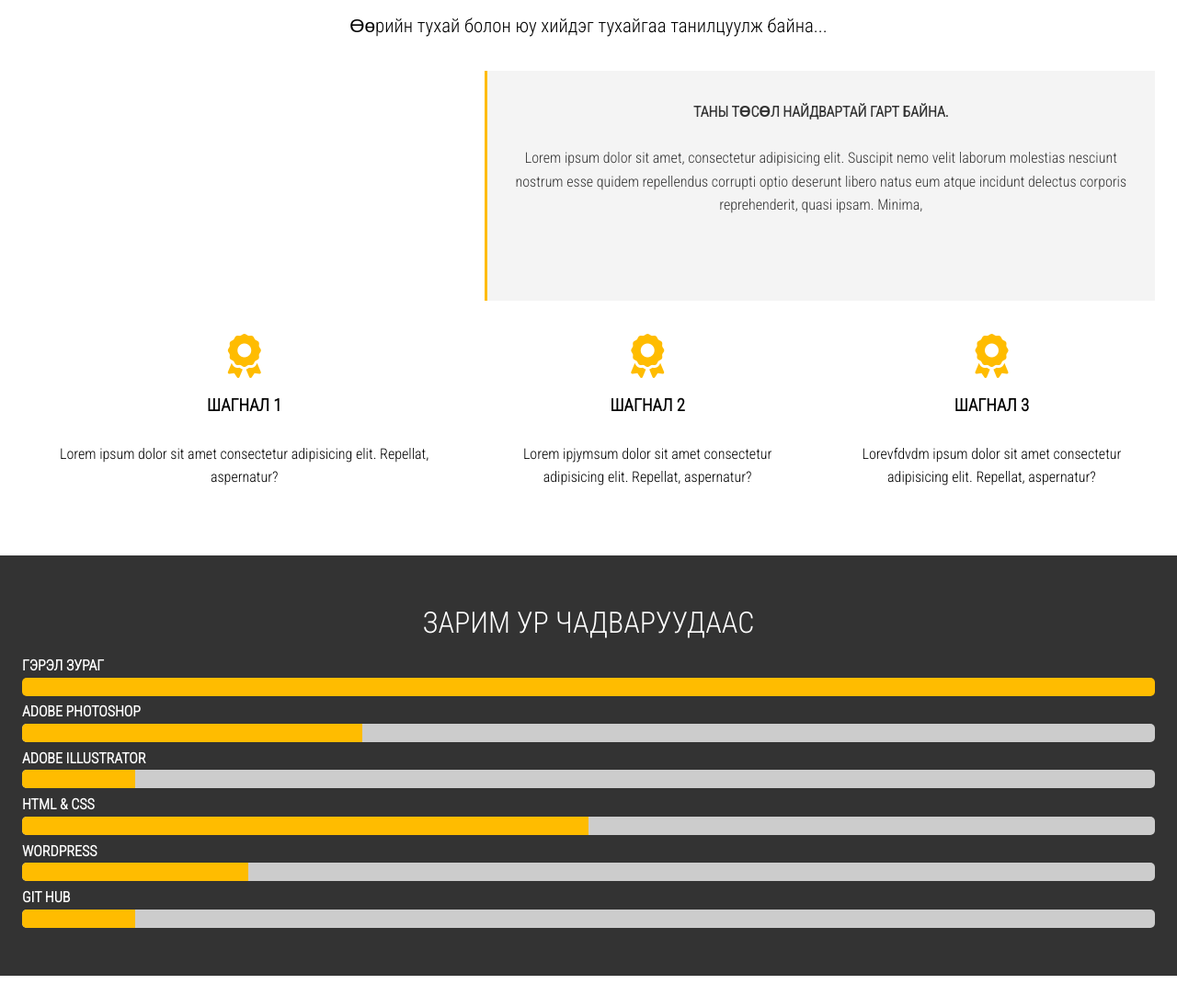
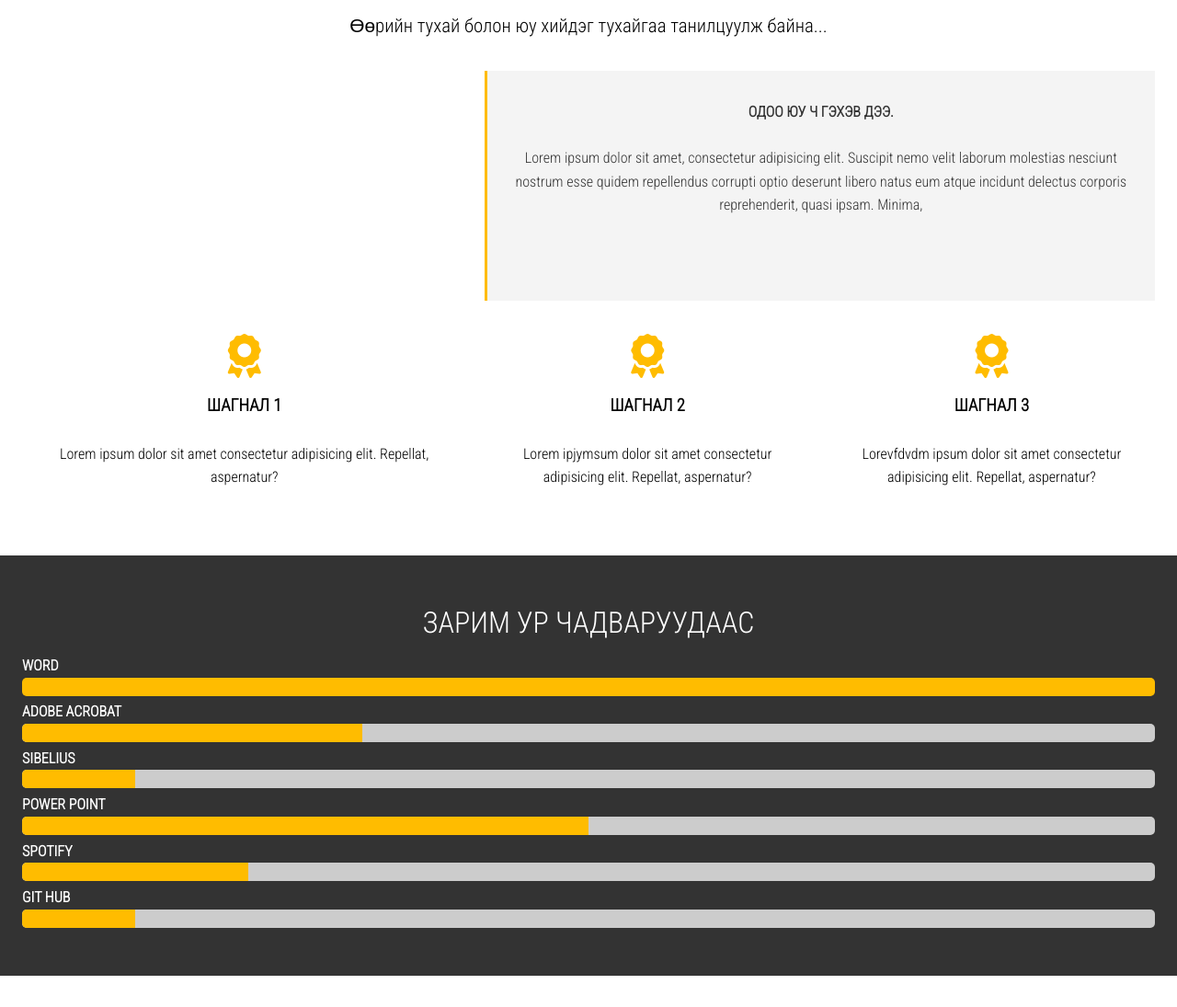
Before and after one commit to Munkh-Orgil3858/Munkh-Orgil3858.github.io, a plain HTML site: page about.html in a window 1280 px wide. Shown: the part 205-1300 px from the top of the page at 92% size. Drawn offline with Linux system fonts and the light colour scheme; some icons are missing.

Commit message:
long time no edit

```diff
--- a/about.html
+++ b/about.html
@@ -44,7 +44,7 @@
            style="width:250px;height:250px">
           </lord-icon>
           <div class="bio bg-light">
-            <h4>Таны төсөл найдвартай гарт байна.</h4>
+            <h4>Одоо юу ч гэхэв дээ.</h4>
             <p>
               Lorem ipsum dolor sit amet, consectetur adipisicing elit. Suscipit
               nemo velit laborum molestias nesciunt nostrum esse quidem
@@ -87,23 +87,23 @@
       <div class="container">
         <h2 class="section-title">Зарим ур чадваруудаас</h2>
         <div class="bottom-line"></div>
-        <h4>Гэрэл зураг</h4>
+        <h4>Word</h4>
         <div class="progress">
           <div style="width: 100%"></div>
         </div>
-        <h4>Adobe Photoshop</h4>
+        <h4>Adobe Acrobat</h4>
         <div class="progress">
           <div style="width: 30%"></div>
         </div>
-        <h4>Adobe Illustrator</h4>
+        <h4>Sibelius</h4>
         <div class="progress">
           <div style="width: 10%"></div>
         </div>
-        <h4>HTML & CSS</h4>
+        <h4>Power Point</h4>
         <div class="progress">
           <div style="width: 50%"></div>
         </div>
-        <h4>Wordpress</h4>
+        <h4>Spotify</h4>
         <div class="progress">
           <div style="width: 20%"></div>
         </div>
```
Also changed, not shown: contact.html (+1 -1 lines), index.html (+1 -1 lines).
